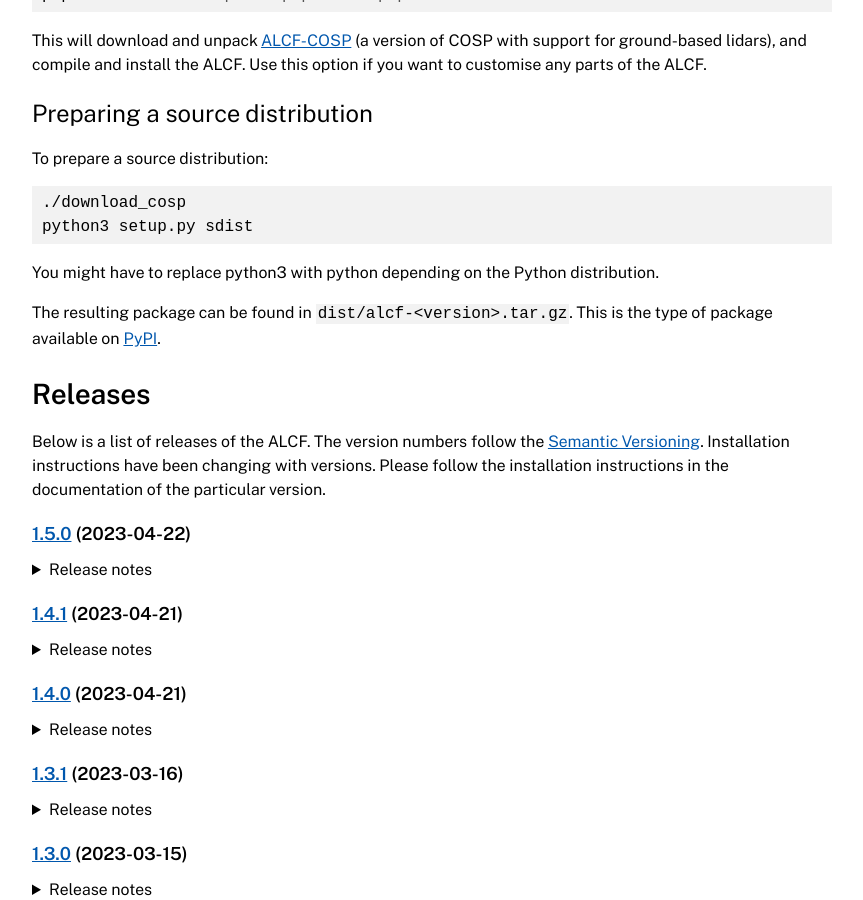
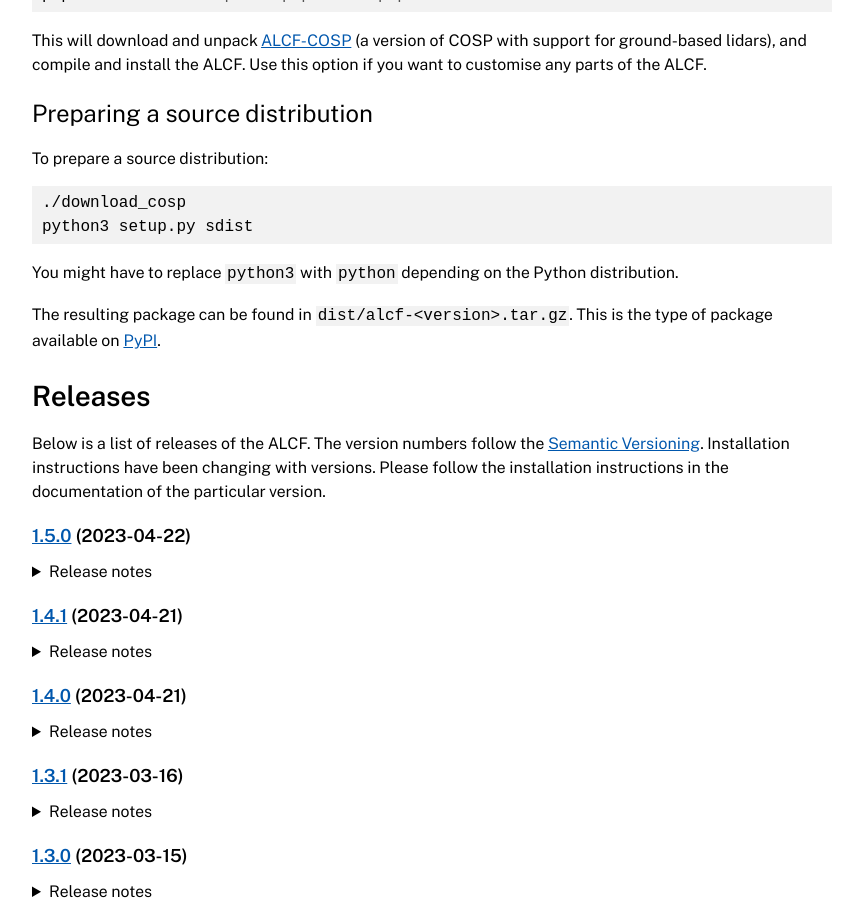
Before and after one commit to alcf-lidar/alcf, a Jekyll site: the page built from docs/installation/index.md, in a window 1280 px wide and 900 px high, scrolled down 3458 px. Shown: the whole window, without its empty margins (208-1071 px from the left). Built offline with Jekyll 4.4.1, drawn with Linux system fonts in a browser that asks for light colours.

Commit message:
docs: Improve formatting

````diff
--- a/docs/installation/index.md
+++ b/docs/installation/index.md
@@ -153,7 +153,7 @@ To prepare a source distribution:
 python3 setup.py sdist
 ```
 
-You might have to replace python3 with python depending on the Python
+You might have to replace `python3` with `python` depending on the Python
 distribution.
 
 The resulting package can be found in `dist/alcf-<version>.tar.gz`. This is the
````
